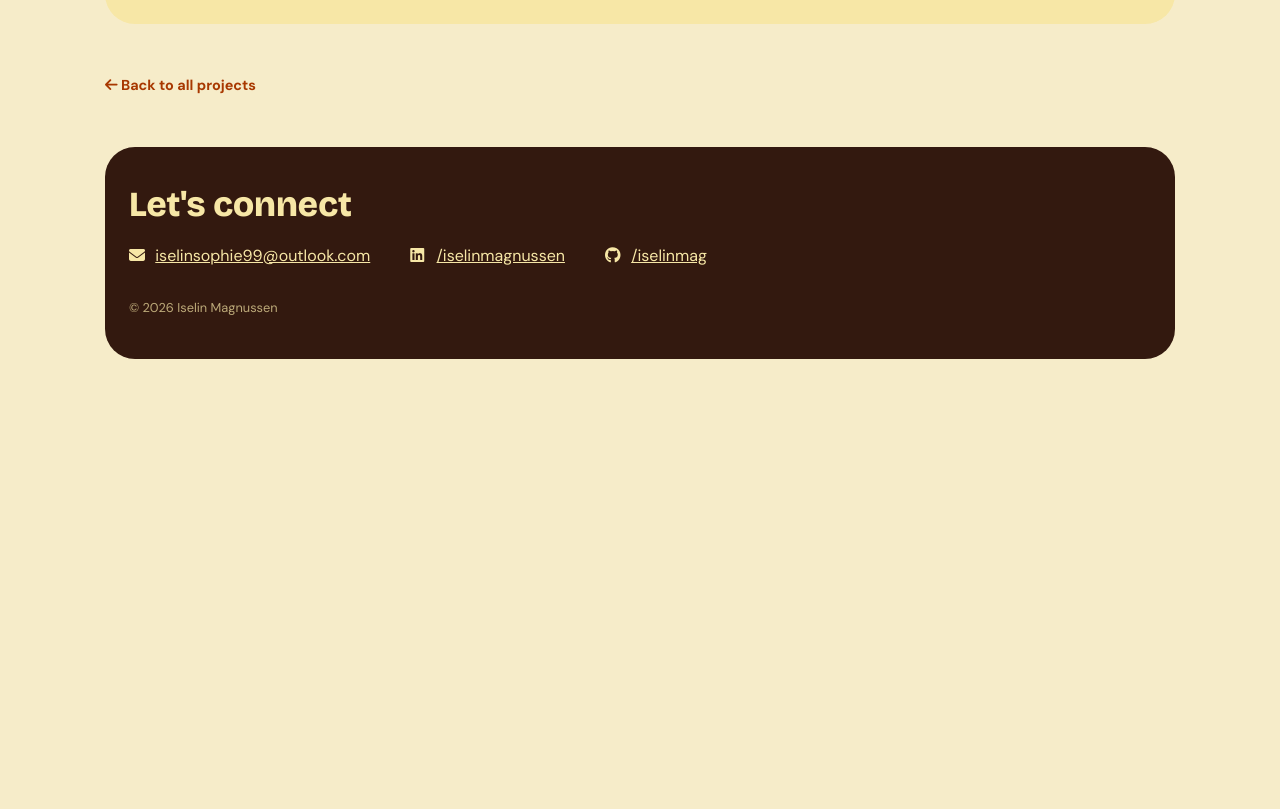
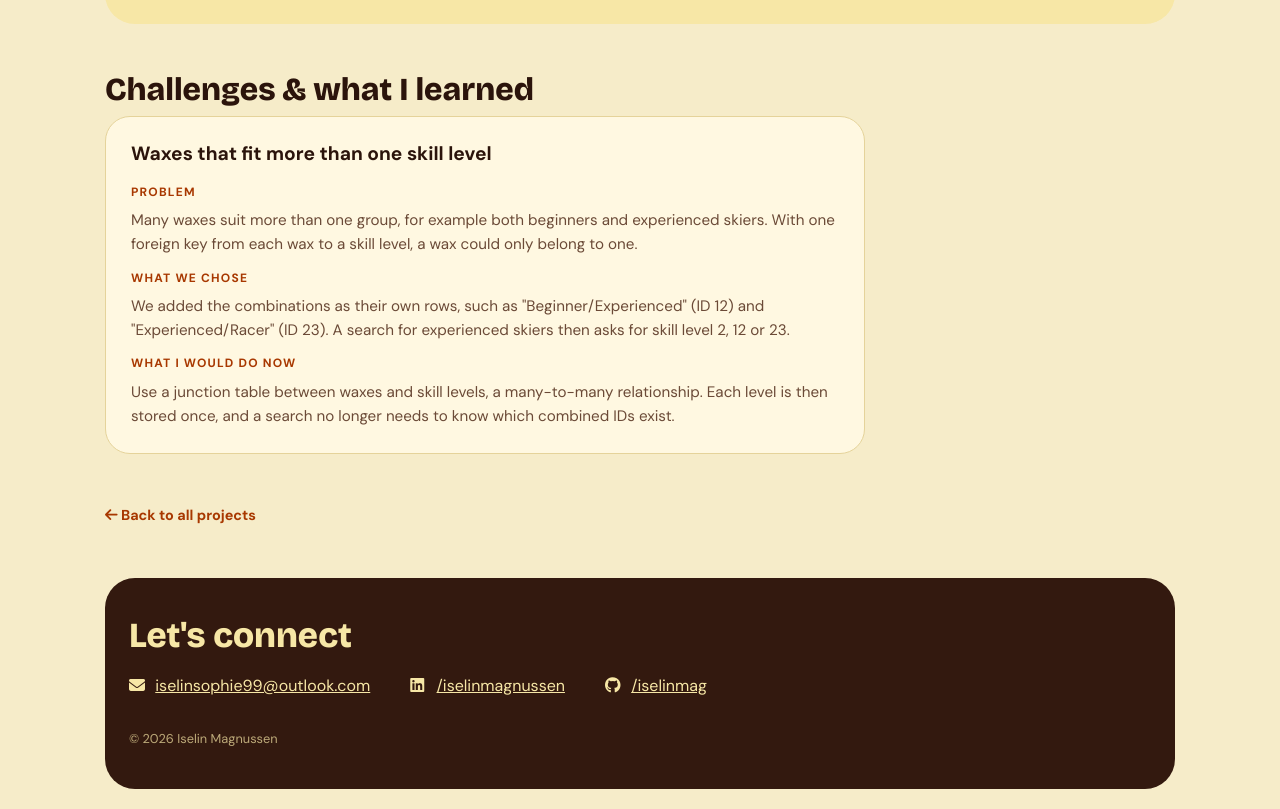
Before and after one commit to iselinmag/iselinmag.github.io, a website: page skismoring.html in a window 1280 px wide. Shown: the part 2023-2832 px from the top of the page. Before the commit the page ends 2402 px from the top, so only its background shows below. Drawn offline with nearby package versions, Linux system fonts and the light colour scheme.

Commit message:
Challenges on all projects, frame on About, English CV

```diff
--- a/skismoring.html
+++ b/skismoring.html
@@ -122,6 +122,24 @@ WHERE temp_min &lt; 0
                 </ul>
             </section>
 
+            <!--Utfordring-->
+            <section class="prosjekt-blokk" id="challenges">
+                <h2>Challenges &amp; what I learned</h2>
+                <div class="utfordring-liste en">
+                    <article>
+                        <h3>Waxes that fit more than one skill level</h3>
+                        <dl>
+                            <dt>Problem</dt>
+                            <dd>Many waxes suit more than one group, for example both beginners and experienced skiers. With one foreign key from each wax to a skill level, a wax could only belong to one.</dd>
+                            <dt>What we chose</dt>
+                            <dd>We added the combinations as their own rows, such as "Beginner/Experienced" (ID 12) and "Experienced/Racer" (ID 23). A search for experienced skiers then asks for skill level 2, 12 or 23.</dd>
+                            <dt>What I would do now</dt>
+                            <dd>Use a junction table between waxes and skill levels, a many-to-many relationship. Each level is then stored once, and a search no longer needs to know which combined IDs exist.</dd>
+                        </dl>
+                    </article>
+                </div>
+            </section>
+
             <a href="index.html#prosjekter" class="lenke tilbake"><i class="fa-solid fa-arrow-left"></i> Back to all projects</a>
         </main>
 
--- a/style.css
+++ b/style.css
@@ -155,6 +155,7 @@ article img, #om-meg img {
     flex-direction: column;
     gap: 25px;
     background-color: var(--gul);
+    border: 3px solid var(--brun);
     padding: 2rem 1.5rem;
     border-radius: 30px;
 }
```
Also changed, not shown: index.html (+1 -0 lines), 1 other file.
